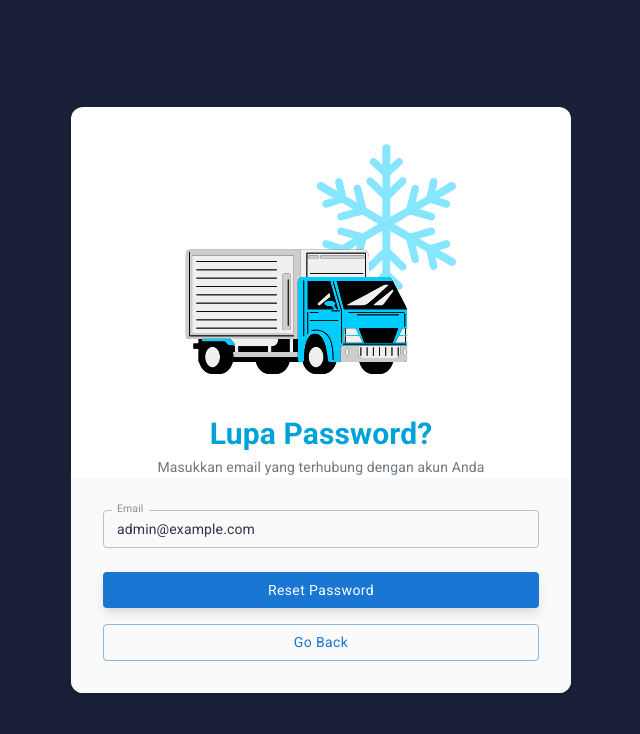
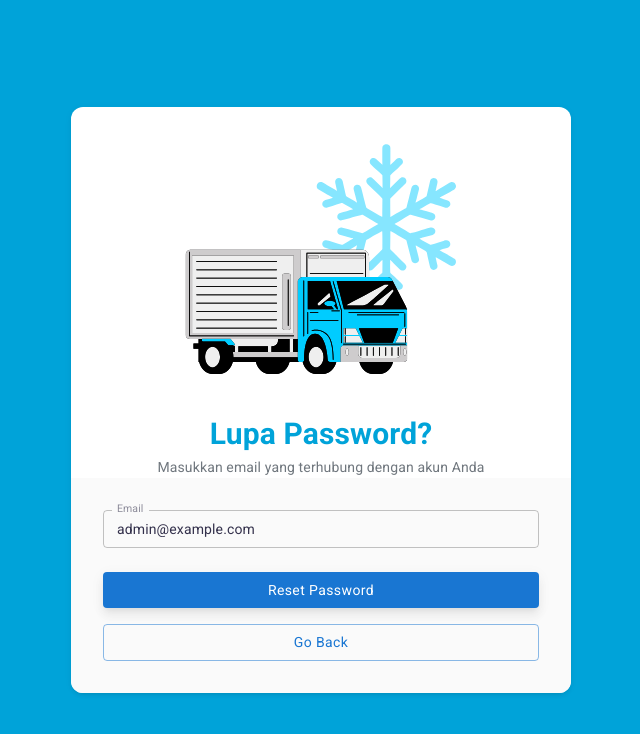
Before and after one commit to ridhofrd/monitoringTeltonika, a React (Create React App) app in the folder project-truck-cooling/front-end/: page /session/forgot-password in a window 1280 px wide. Shown: the top 734 px of the page, without its empty margins (319-959 px from the left). Built offline with nearby package versions, Linux system fonts and the light colour scheme; no server answers; a small style sheet from the web is missing; what axios-mock-adapter would draw is missing.

Commit message:
Ubah Background Login

```diff
--- a/project-truck-cooling/front-end/src/app/views/sessions/ForgotPassword.jsx
+++ b/project-truck-cooling/front-end/src/app/views/sessions/ForgotPassword.jsx
@@ -7,7 +7,7 @@ const StyledRoot = styled("div")(() => ({
   flexDirection: "column",
   justifyContent: "center",
   alignItems: "center",
-  backgroundColor: "#1A2038",
+  backgroundColor: "#00A3D9",
   minHeight: "100vh",
   padding: "1rem",
 
--- a/project-truck-cooling/front-end/src/app/views/sessions/JwtLogin.jsx
+++ b/project-truck-cooling/front-end/src/app/views/sessions/JwtLogin.jsx
@@ -26,7 +26,7 @@ const StyledRoot = styled("div")(() => ({
   flexDirection: "column",
   justifyContent: "center",
   alignItems: "center",
-  backgroundColor: "#1A2038",
+  backgroundColor: "#00A3D9",
   minHeight: "100vh",
   padding: "1rem",
 
```
